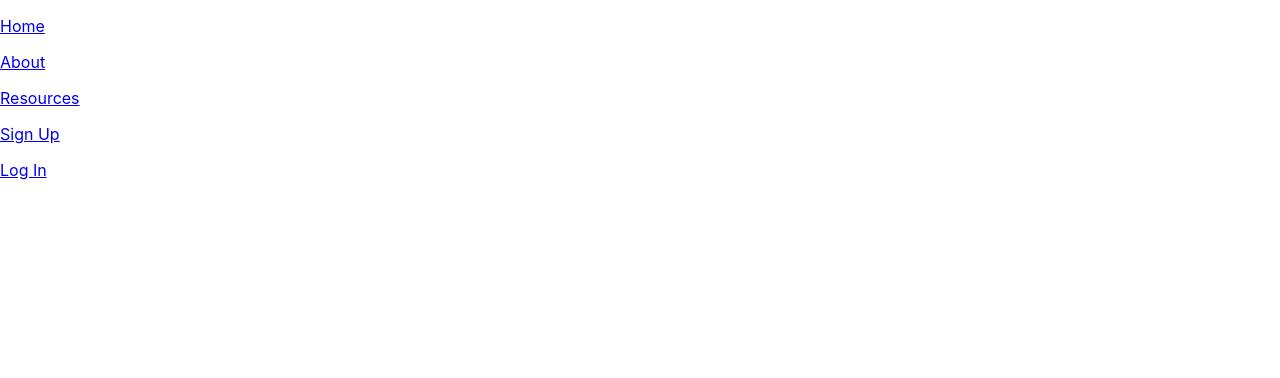
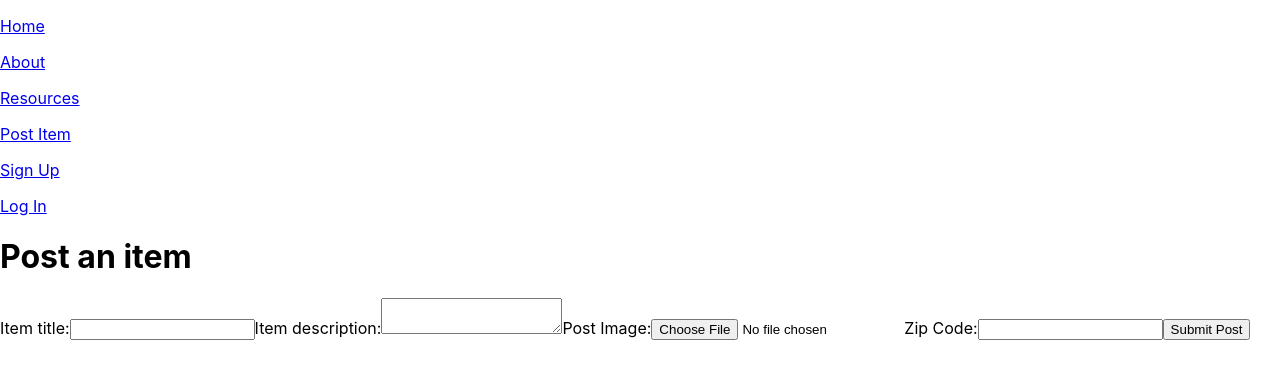
Before and after one commit to SEIR-Project-3/priceless-frontend, a React (Create React App) app: page /newpost in a window 1280 px wide. Shown: the top 378 px of the page. Built offline with nearby package versions, Linux system fonts and the light colour scheme.

Commit message:
Add form to post new items

```diff
--- /dev/null
+++ b/config.js
@@ -0,0 +1,3 @@
+const API_URL = 'https://priceless-backend.herokuapp.com';
+
+export default API_URL;
--- a/src/App.js
+++ b/src/App.js
@@ -9,6 +9,7 @@ import Login from './Components/Authentication/Login';
 import Dashboard from './Components/Dashboard';
 import Preferences from './Components/Preferences';
 import { SignUpForm } from './Components/Authentication/SignUpForm';
+import NewItemForm from './Components/NewItemForm';
 
 function App() {
 	const [loggedIn, setLoggedIn] = useState(
@@ -21,6 +22,7 @@ function App() {
 				<Route exact path='/home' component={Home} />
 				<Route exact path='/about' component={About} />
 				<Route exact path='/resources' component={Resources} />
+				<Route exact path='/newpost' component={NewItemForm} />
 				<Route exact path='/dashboard' component={Dashboard} />
 				<Route exact path='/dashboard/preferences' component={Preferences} />
 				<Route exact path='/signup' component={SignUpForm} />
--- a/src/Components/Nav.js
+++ b/src/Components/Nav.js
@@ -17,7 +17,10 @@ function Nav({ loggedIn, setLoggedIn }) {
 				<Link to='/resources'>
 					<p>Resources</p>
 				</Link>
-				{loggedIn ?
+				<Link to='/newpost'>
+					<p>Post Item</p>
+				</Link>
+				{loggedIn ? (
 					<>
 						<Link to='/dashboard'>
 							<p>Dashboard</p>
@@ -26,7 +29,7 @@ function Nav({ loggedIn, setLoggedIn }) {
 							<p>Log Out</p>
 						</button>
 					</>
-				:
+				) : (
 					<>
 						<Link to='/signup'>
 							<p>Sign Up</p>
@@ -35,7 +38,7 @@ function Nav({ loggedIn, setLoggedIn }) {
 							<p>Log In</p>
 						</Link>
 					</>
-				}
+				)}
 			</nav>
 		</div>
 	);
--- /dev/null
+++ b/src/Components/NewItemForm.js
@@ -0,0 +1,87 @@
+import React, { useState } from 'react';
+import API_URL from '../config';
+
+function NewItemForm(props) {
+	const [loading, setLoading] = useState(false);
+	const [image, setImage] = useState('');
+	const [title, setTitle] = useState('');
+	const [description, setDescription] = useState('');
+	const [zip, setZip] = useState('');
+
+	const handleSubmit = (event) => {
+		event.preventDefault();
+		const listing = { title, description, image, zip };
+		// console.log(listing)
+
+		fetch(`${API_URL}/api/items`, {
+			method: 'POST',
+			headers: { 'Content-Type': 'application/json' },
+			body: JSON.stringify(listing),
+		}).then(() => {
+			console.log('new listing added');
+		});
+	};
+	const uploadImage = async (event) => {
+		const files = event.target.files;
+		const data = new FormData();
+		data.append('file', files[0]);
+		data.append('upload_preset', 'newupload');
+		setLoading(true);
+
+		const res = await fetch(
+			'https://api.cloudinary.com/v1_1/seiproject3/image/upload',
+			{
+				method: 'POST',
+				body: data,
+			}
+		);
+
+		const file = await res.json();
+
+		setImage(file.secure_url);
+		setLoading(false);
+	};
+	return (
+		<div>
+			<h1>Post an item</h1>
+			<form onSubmit={handleSubmit}>
+				<label>Item title:</label>
+				<input
+					type='text'
+					required
+					value={title}
+					onChange={(event) => setTitle(event.target.value)}
+				/>
+				<label>Item description:</label>
+				<textarea
+					required
+					value={description}
+					onChange={(event) => setDescription(event.target.value)}></textarea>
+				<label>Post Image:</label>
+				<input
+					type='file'
+					name='file'
+					required
+					placeholder='Upload an image'
+					onChange={uploadImage}
+				/>
+
+				{loading ? (
+					<h3>Loading...</h3>
+				) : (
+					<img src={image} style={{ width: '300px' }} alt='' />
+				)}
+				<label>Zip Code:</label>
+				<input
+					type='text'
+					required
+					value={zip}
+					onChange={(event) => setZip(event.target.value)}
+				/>
+				<button>Submit Post</button>
+			</form>
+		</div>
+	);
+}
+
+export default NewItemForm;
```
